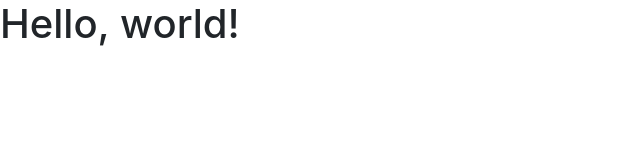
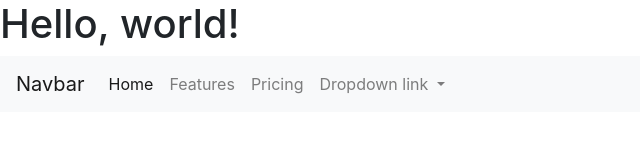
Before and after one commit to bambangindrawahyudi/bambangindrawahyudi.github.io, a plain HTML site: page index.html in a window 1280 px wide. Shown: the whole page, without its empty margins (0-640 px from the left). Drawn offline with nearby package versions, Linux system fonts and the light colour scheme.

Commit message:
Update index.html

```diff
--- a/index.html
+++ b/index.html
@@ -19,4 +19,37 @@
     <script src="https://cdnjs.cloudflare.com/ajax/libs/popper.js/1.12.9/umd/popper.min.js" integrity="sha384-ApNbgh9B+Y1QKtv3Rn7W3mgPxhU9K/ScQsAP7hUibX39j7fakFPskvXusvfa0b4Q" crossorigin="anonymous"></script>
     <script src="https://maxcdn.bootstrapcdn.com/bootstrap/4.0.0/js/bootstrap.min.js" integrity="sha384-JZR6Spejh4U02d8jOt6vLEHfe/JQGiRRSQQxSfFWpi1MquVdAyjUar5+76PVCmYl" crossorigin="anonymous"></script>
   </body>
+<!--navigasi-->
+
+<nav class="navbar navbar-expand-lg navbar-light bg-light">
+  <a class="navbar-brand" href="#">Navbar</a>
+  <button class="navbar-toggler" type="button" data-toggle="collapse" data-target="#navbarNavDropdown" aria-controls="navbarNavDropdown" aria-expanded="false" aria-label="Toggle navigation">
+    <span class="navbar-toggler-icon"></span>
+  </button>
+  <div class="collapse navbar-collapse" id="navbarNavDropdown">
+    <ul class="navbar-nav">
+      <li class="nav-item active">
+        <a class="nav-link" href="#">Home <span class="sr-only">(current)</span></a>
+      </li>
+      <li class="nav-item">
+        <a class="nav-link" href="#">Features</a>
+      </li>
+      <li class="nav-item">
+        <a class="nav-link" href="#">Pricing</a>
+      </li>
+      <li class="nav-item dropdown">
+        <a class="nav-link dropdown-toggle" href="#" id="navbarDropdownMenuLink" data-toggle="dropdown" aria-haspopup="true" aria-expanded="false">
+          Dropdown link
+        </a>
+        <div class="dropdown-menu" aria-labelledby="navbarDropdownMenuLink">
+          <a class="dropdown-item" href="#">Action</a>
+          <a class="dropdown-item" href="#">Another action</a>
+          <a class="dropdown-item" href="#">Something else here</a>
+        </div>
+      </li>
+    </ul>
+  </div>
+</nav>
+
+
 </html>
```
